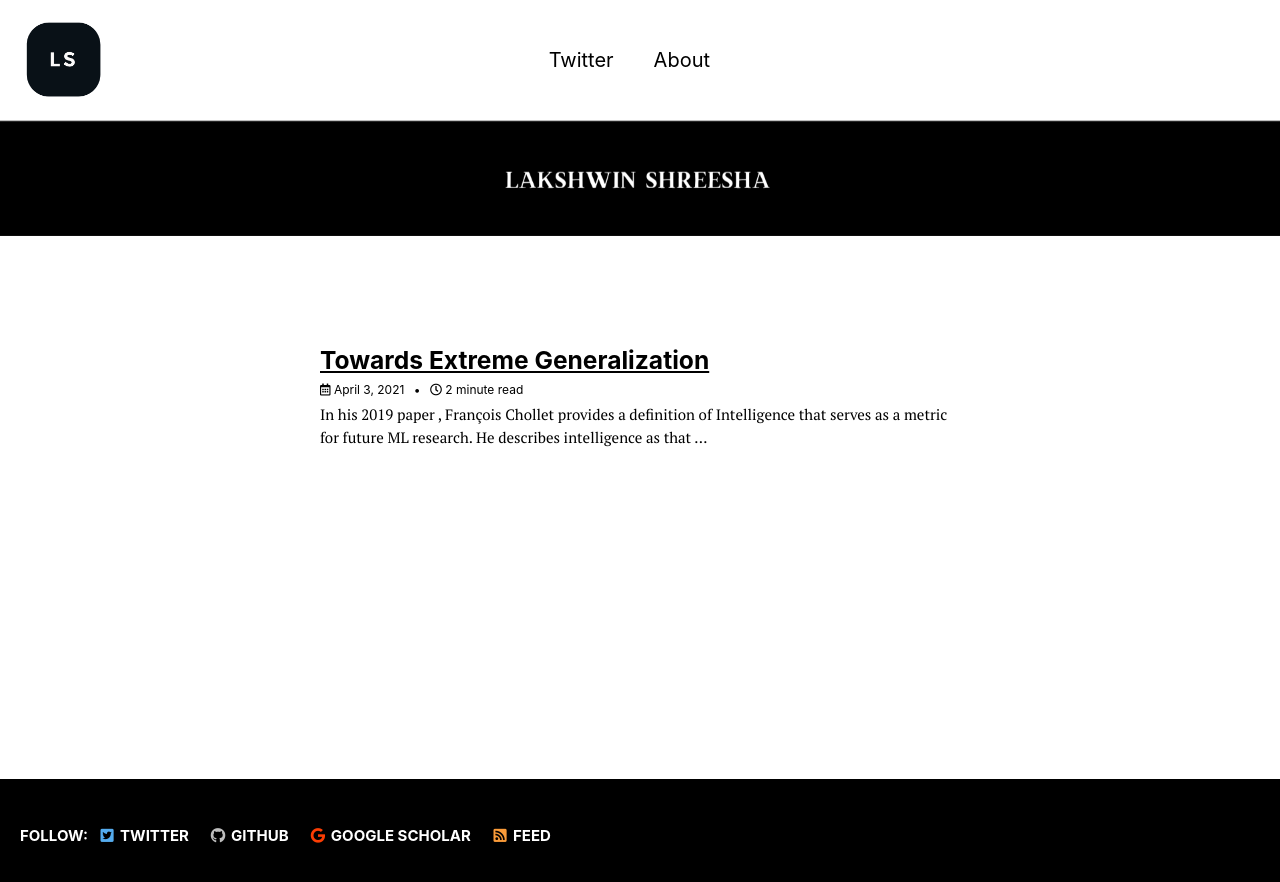
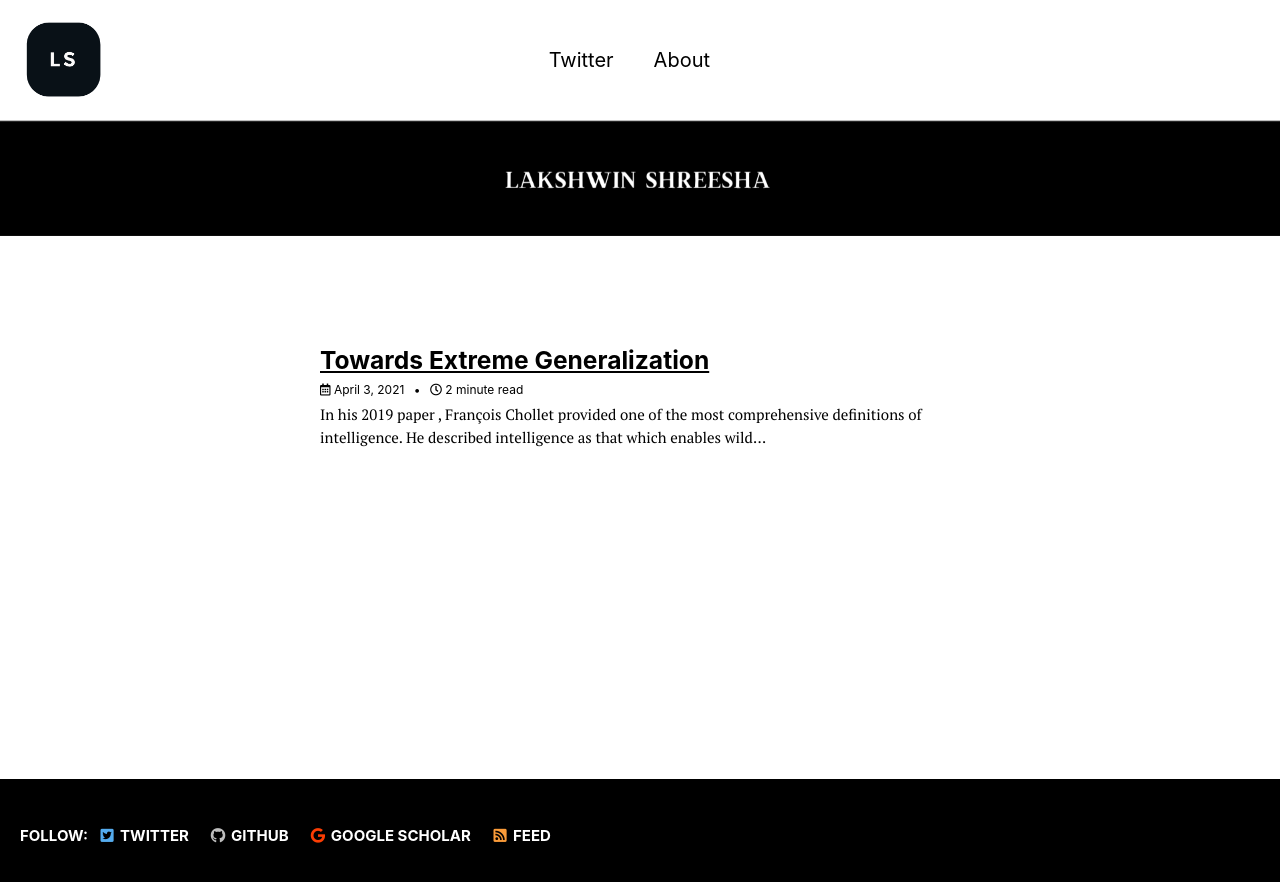
Before and after one commit to lakshw1n/Niwhskal.github.io, a Jekyll site: the page built from index.html, in a window 1280 px wide. Shown: the top 882 px of the page. Built offline with Jekyll 4.4.1, drawn with Linux system fonts in a browser that asks for light colours; cached includes are drawn as plain includes; the list of posts is cut into pages by our own code.

Commit message:
Build site at 2021-04-04 10:39:11 UTC

```diff
--- a/_posts/2020-12-30-Towards-Extreme_Generalization.md
+++ b/_posts/2020-12-30-Towards-Extreme_Generalization.md
@@ -8,7 +8,7 @@ date: "3rd April 2021"
 classes: wide
 author_profile: False
 ---
-In his 2019 paper {% cite fchol%}, François Chollet provides a definition of Intelligence that serves as a metric for future ML research. He describes intelligence as that which enables wild generalization across tasks, optimized specifically for flexibility and adaptability.
+In his 2019 paper {% cite fchol%}, François Chollet provided one of the most comprehensive definitions of intelligence. He described intelligence as that which enables wild generalization across tasks, optimized specifically for flexibility and adaptability.
 
 Unfortunately trends in ML research today are a far cry from his description, leveraging unlimited priors to showcase superior performance at specific tasks, depicting the intelligence of the person involved in creating it rather than that of the algorithm. All of the SOTA in ML research today showcases the crystallized output of intelligence but not the process of intelligence itself.
 
```
Also changed, not shown: 1 other file.
